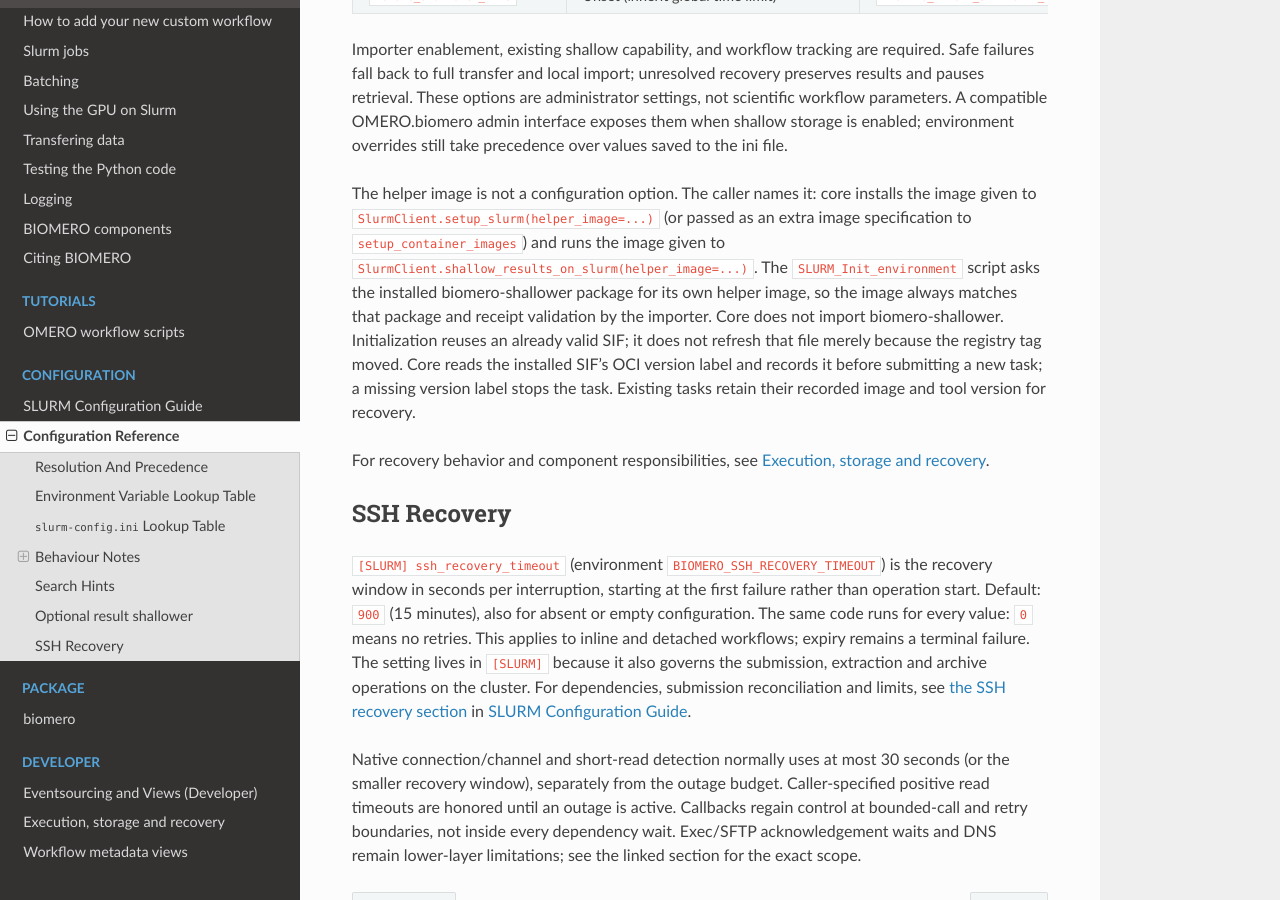
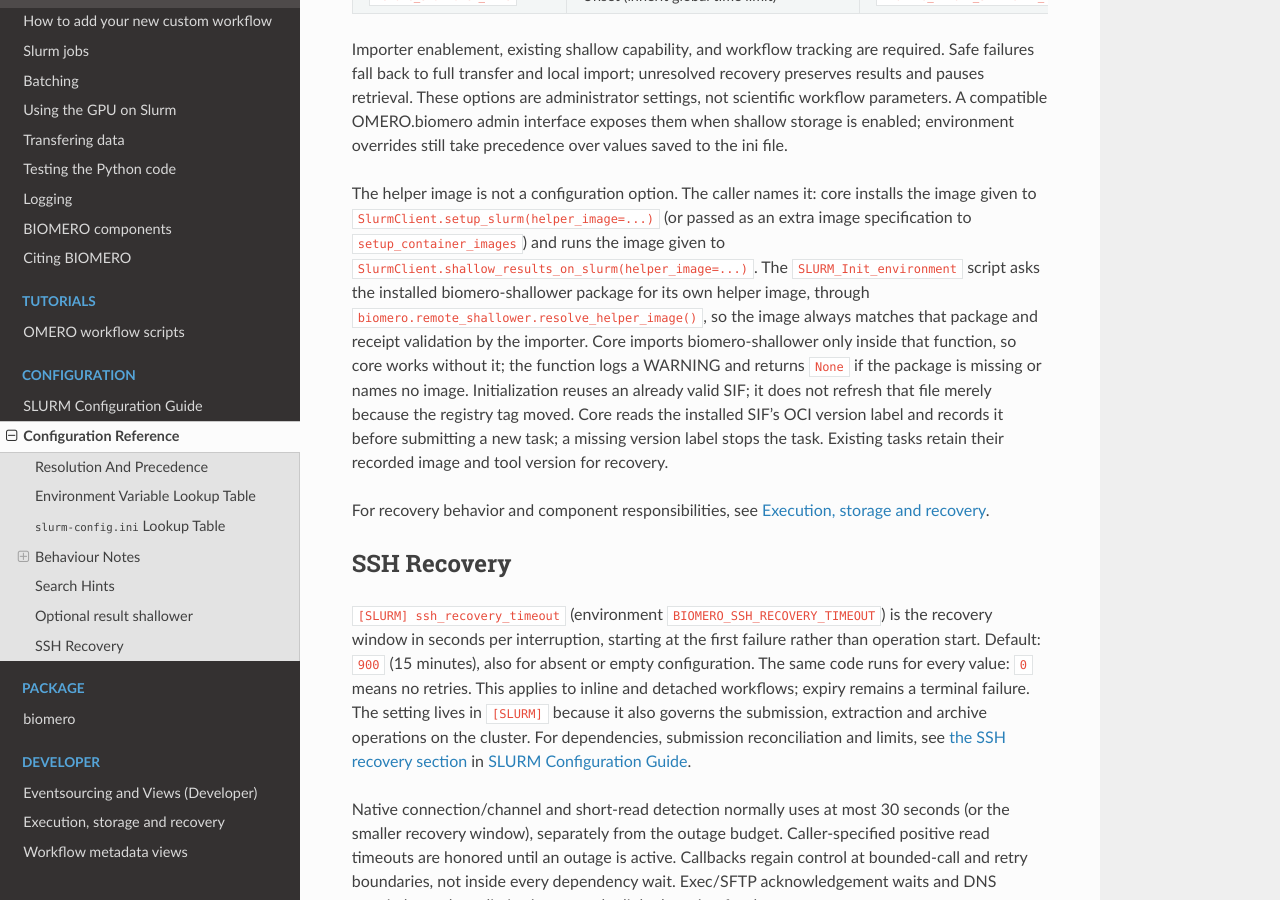
Before and after one commit to NL-BioImaging/biomero, a Sphinx documentation site: the page built from docs/configuration-reference.rst, in a window 1280 px wide and 900 px high, scrolled down 7745 px. Built offline with Sphinx 7.4.7 and the Read the Docs theme 3.1.0, drawn with Linux system fonts in a browser that asks for light colours; pages that are not in the unit, such as notebooks, are missing from menus.

Commit message:
resolve_helper_image takes no provider and imports the shallower lazily
Co-Authored-By: Claude Sonnet 5.5 <noreply@anthropic.com>

```diff
--- a/docs/configuration-reference.rst
+++ b/docs/configuration-reference.rst
@@ -527,9 +527,12 @@ installs the image given to ``SlurmClient.setup_slurm(helper_image=...)`` (or
 passed as an extra image specification to ``setup_container_images``) and runs
 the image given to ``SlurmClient.shallow_results_on_slurm(helper_image=...)``.
 The ``SLURM_Init_environment`` script asks the installed biomero-shallower
-package for its own helper image, so the image always matches that package
-and receipt validation by the importer. Core does not import
-biomero-shallower. Initialization reuses an already valid SIF; it does not
+package for its own helper image, through
+``biomero.remote_shallower.resolve_helper_image()``, so the image always
+matches that package and receipt validation by the importer. Core imports
+biomero-shallower only inside that function, so core works without it; the
+function logs a WARNING and returns ``None`` if the package is missing or
+names no image. Initialization reuses an already valid SIF; it does not
 refresh that file merely because the registry tag moved. Core reads the
 installed SIF's OCI version label and records it before submitting a new task;
 a missing version label stops the task. Existing tasks retain their recorded
```
Also changed, not shown: docs/slurm-configuration.rst (+6 -3 lines), 2 other files.
